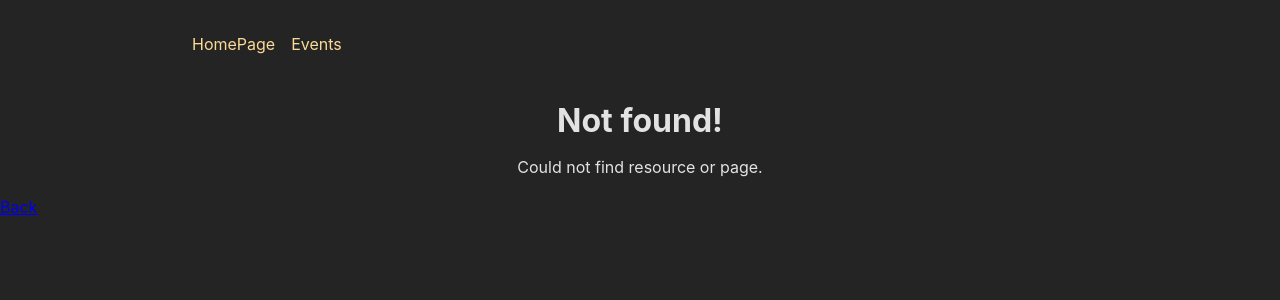
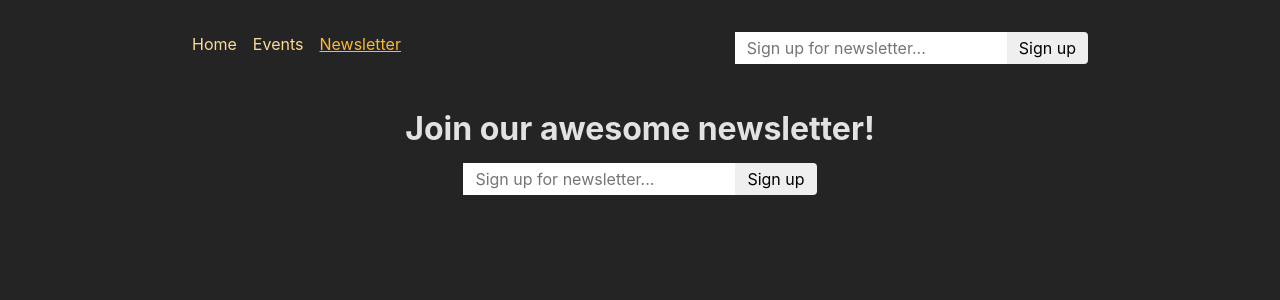
Before and after one commit to Gabriele-Cavallo/starting-project-react-router-02, a React (Create React App) app in the folder frontend/: page /newsletter in a window 1280 px wide. Before the commit this address had no page. Shown: the top 300 px of the page. Built offline with nearby package versions, Linux system fonts and the light colour scheme.

Commit message:
feat: add useFetcher

```diff
--- a/frontend/src/App.js
+++ b/frontend/src/App.js
@@ -9,8 +9,9 @@
 import EditEventPage from "./pages/EditEventPage";
 import NewEventPage from "./pages/NewEventPage";
 import EventsRootLayout from "./pages/EventsRoot";
+import NewsletterPage from "./pages/Newsletter";
 import {action as manipulateEventAction} from './components/EventForm.js';
-
+import {action as newsletterAction} from './pages/Newsletter.js';
 // 1. Add five new (dummy) page components (content can be simple <h1> elements)
 //    - HomePage
 //    - EventsPage
@@ -74,7 +75,11 @@
         },
       ]
     },
-
+    {
+      path: 'newsletter',
+      element: <NewsletterPage />,
+      action: newsletterAction,
+    }
   ],
   }
 ]);
--- a/frontend/src/components/MainNavigation.js
+++ b/frontend/src/components/MainNavigation.js
@@ -1,5 +1,7 @@
 import { NavLink } from 'react-router-dom';
+
 import classes from './MainNavigation.module.css';
+import NewsletterSignup from './NewsletterSignup';
 
 function MainNavigation() {
   return (
@@ -7,13 +9,39 @@
       <nav>
         <ul className={classes.list}>
           <li>
-            <NavLink className={({isActive}) => isActive ? classes.active : undefined} to="/" end>HomePage</NavLink>
+            <NavLink
+              to="/"
+              className={({ isActive }) =>
+                isActive ? classes.active : undefined
+              }
+              end
+            >
+              Home
+            </NavLink>
           </li>
           <li>
-            <NavLink className={({isActive}) => isActive ? classes.active : undefined} to="/events" end>Events</NavLink>
+            <NavLink
+              to="/events"
+              className={({ isActive }) =>
+                isActive ? classes.active : undefined
+              }
+            >
+              Events
+            </NavLink>
+          </li>
+          <li>
+            <NavLink
+              to="/newsletter"
+              className={({ isActive }) =>
+                isActive ? classes.active : undefined
+              }
+            >
+              Newsletter
+            </NavLink>
           </li>
         </ul>
       </nav>
+      <NewsletterSignup />
     </header>
   );
 }
--- /dev/null
+++ b/frontend/src/components/NewsletterSignup.js
@@ -0,0 +1,27 @@
+import { useFetcher } from 'react-router-dom';
+import classes from './NewsletterSignup.module.css';
+import { useEffect } from 'react';
+
+function NewsletterSignup() {
+    const fetcher = useFetcher();
+    const { data, state} = fetcher;
+
+    useEffect(() => {
+        if(state === 'idle' && data && data.message){
+            window.alert(data.message)
+        }
+    }, [data,state])
+
+  return (
+    <fetcher.Form method="post" action="/newsletter" className={classes.newsletter}>
+      <input
+        type="email"
+        placeholder="Sign up for newsletter..."
+        aria-label="Sign up for newsletter"
+      />
+      <button>Sign up</button>
+    </fetcher.Form>
+  );
+}
+
+export default NewsletterSignup;
--- /dev/null
+++ b/frontend/src/components/NewsletterSignup.module.css
@@ -0,0 +1,18 @@
+.newsletter input,
+.newsletter button {
+  font: inherit;
+  padding: 0.25rem 0.75rem;
+  border-radius: 0;
+  border: none;
+}
+
+.newsletter button {
+  border-top-right-radius: 4px;
+  border-bottom-right-radius: 4px;
+  cursor: pointer;
+}
+
+.newsletter button:hover {
+  background-color: var(--color-primary-300);
+  color: var(--color-gray-800);
+}
--- /dev/null
+++ b/frontend/src/pages/Newsletter.js
@@ -0,0 +1,21 @@
+import NewsletterSignup from '../components/NewsletterSignup';
+import PageContent from '../components/PageContent';
+
+function NewsletterPage() {
+  return (
+    <PageContent title="Join our awesome newsletter!">
+      <NewsletterSignup />
+    </PageContent>
+  );
+}
+
+export default NewsletterPage;
+
+export async function action({ request }) {
+  const data = await request.formData();
+  const email = data.get('email');
+
+  // send to backend newsletter server ...
+  console.log(email);
+  return { message: 'Signup successful!' };
+}
```
